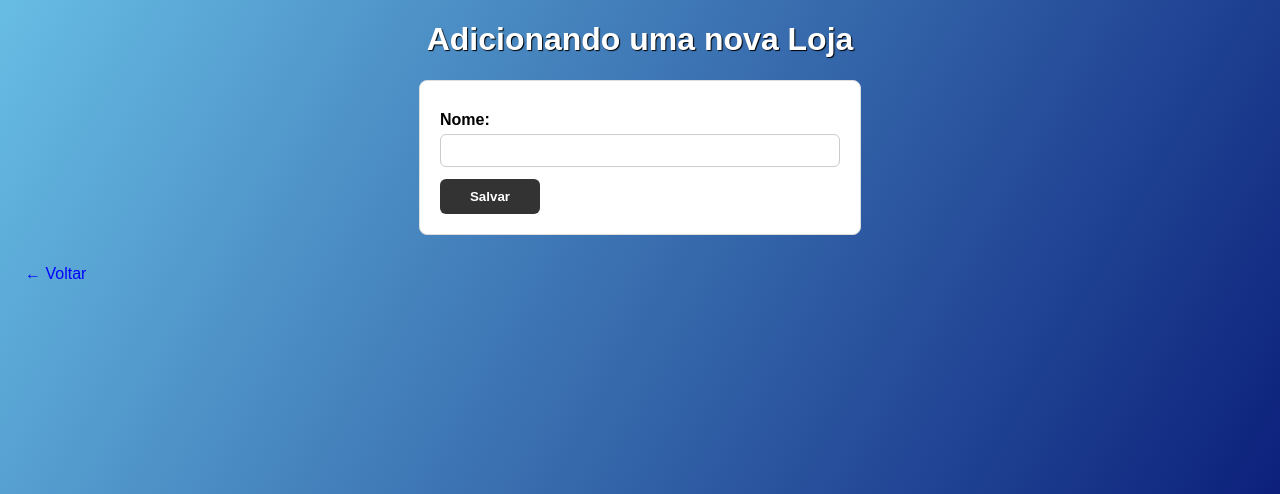
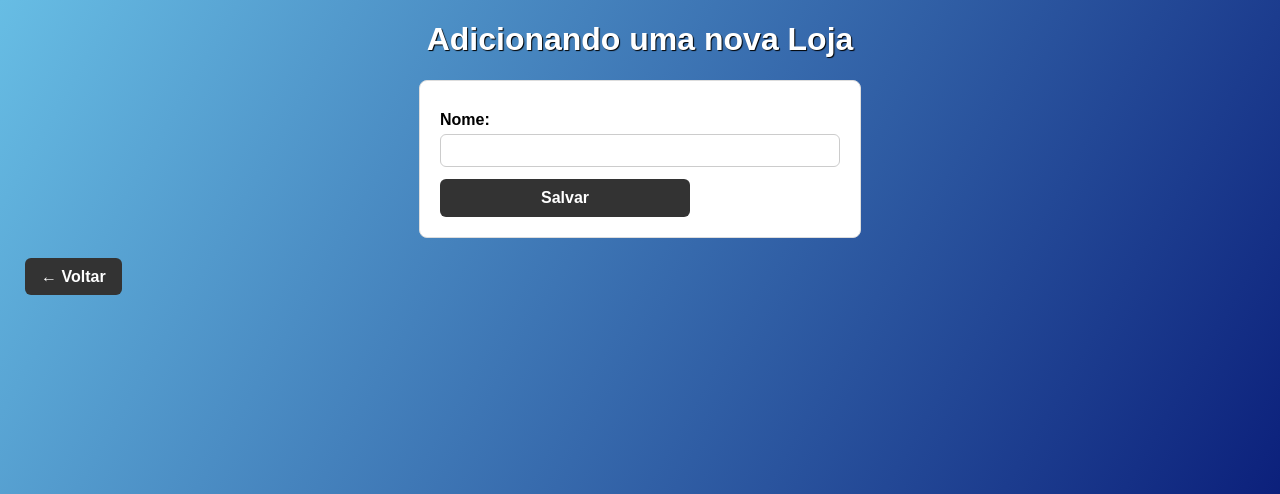
Before and after one commit to Emerson-FullStackSenacPenha/flybynight-gerenciamento, a PHP site: page /lojas/inserir.php in a window 1280 px wide. Shown: the top 494 px of the page. Run offline with PHP 8.4, Linux system fonts and the light colour scheme.

Commit message:
edição de classes em botão voltar

```diff
--- a/css/estilos.css
+++ b/css/estilos.css
@@ -122,9 +122,10 @@ button, .option{
     border: none;
     padding: 10px 16px;
     border-radius: 6px;
-    width: 100px;
+    width: 250px;
     cursor: pointer;
     font-weight: 600;
+    font-size: 16px;
     text-align: center;
     text-decoration: none;
 
--- a/fornecedores/editar.php
+++ b/fornecedores/editar.php
@@ -49,7 +49,7 @@ if( $_SERVER['REQUEST_METHOD'] === 'POST' ){
 
     </form>
 
-    <a href="listar.php">← Voltar</a>
+    <a class="option" href="listar.php">← Voltar</a>
 
 </body>
 </html>
--- a/index.php
+++ b/index.php
@@ -15,6 +15,7 @@
     <li><a href="fornecedores/listar.php"><button>Fornecedor</button></a></li>
     <li><a href="produtos/listar.php"><button>Produtos</button></a></li>
     <li><a href="lojas/listar.php"><button>Lojas</button></a></li>
+    <li><a href=""><button>Estoque (Lojas x Produtos)</button></a></li>
 </ul>
 
 </body>
--- a/lojas/editar.php
+++ b/lojas/editar.php
@@ -49,7 +49,7 @@ if( $_SERVER['REQUEST_METHOD'] === 'POST' ){
 
     </form>
 
-    <a href="listar.php">← Voltar</a>
+    <a class="option" href="listar.php">← Voltar</a>
 
 </body>
 </html>
--- a/lojas/inserir.php
+++ b/lojas/inserir.php
@@ -41,7 +41,7 @@ if($_SERVER['REQUEST_METHOD'] === 'POST' ){
 
     </form>
 
-    <a href="listar.php">← Voltar</a>
+    <a class="option" href="listar.php">← Voltar</a>
 
 </body>
 </html>
--- a/lojas/listar.php
+++ b/lojas/listar.php
@@ -33,7 +33,7 @@ echo "</pre>";
     <!-- Estruturando uma tabela HTML para exibir os dados -->
 
     <table>
-        <caption>Relação de Fornecedores</caption>
+        <caption>Relação de Lojas</caption>
 
         <tr>
             <th>ID</th>
--- a/produtos/editar.php
+++ b/produtos/editar.php
@@ -88,7 +88,7 @@ if($_SERVER['REQUEST_METHOD'] === 'POST'){
 
     </form>
 
-    <a href="listar.php">← Voltar</a>
+    <a class="option" href="listar.php">← Voltar</a>
 
 </body>
 </html>
--- a/produtos/inserir.php
+++ b/produtos/inserir.php
@@ -71,7 +71,7 @@ if($_SERVER['REQUEST_METHOD'] === 'POST' ){
 
     </form>
 
-    <a href="listar.php">← Voltar</a>
+    <a class="option" href="listar.php">← Voltar</a>
 
 </body>
 </html>
```
